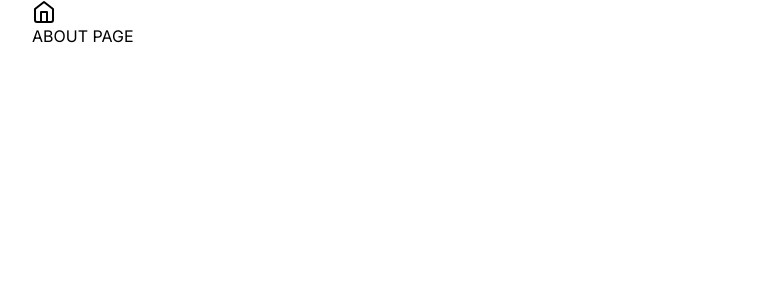
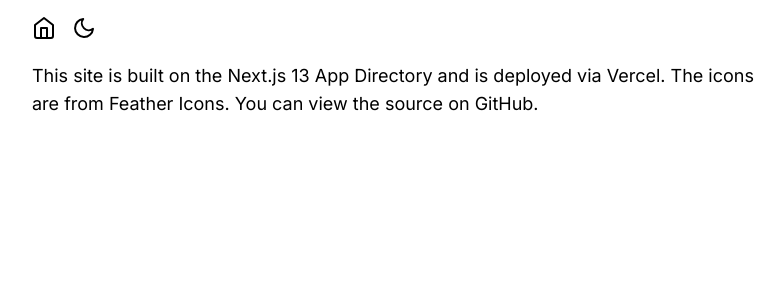
Before and after one commit to viktorfilyk4/blog-with-nextjs, a Next.js app: page /about in a window 1280 px wide. Shown: the top 300 px of the page, without its empty margins (240-1024 px from the left). Built offline with nearby package versions, Linux system fonts and the light colour scheme.

Commit message:
About page; some fixes

```diff
--- a/src/app/(subpages)/_components/header.tsx
+++ b/src/app/(subpages)/_components/header.tsx
@@ -1,12 +1,22 @@
-import Link from 'next/link'
-import { Home as HomeIcon } from 'react-feather'
+import DarkModeToggle from "@/app/_components/dark-mode-toggle"
+import Link from "next/link"
+import { Home as HomeIcon } from "react-feather"
 
 export default function Header() {
   return (
     <header>
-      <Link href="/">
-        <HomeIcon />
-      </Link>
+      <nav>
+        <ul className="flex gap-x-4">
+          <li>
+            <Link href='/'>
+              <HomeIcon className="dark:text-gray-400" />
+            </Link>
+          </li>
+          <li>
+            <DarkModeToggle />
+          </li>
+        </ul>
+      </nav>
       {/* If you want to add a Client Component here like a theme switcher, mark that
      component with "use client" and leave the majority of the header as an RSC */}
     </header>
--- a/src/app/(subpages)/about/page.tsx
+++ b/src/app/(subpages)/about/page.tsx
@@ -1,7 +1,13 @@
-export default function About({  }) {
+export default function About({}) {
   return (
-    <div>
-      ABOUT PAGE
-    </div>
+    <main>
+      <section>
+        <p className="text-lg py-4 dark:text-white">
+          This site is built on the Next.js 13 App Directory and is deployed via
+          Vercel. The icons are from Feather Icons. You can view the source on
+          GitHub.
+        </p>
+      </section>
+    </main>
   )
 }
--- a/src/app/layout.tsx
+++ b/src/app/layout.tsx
@@ -17,7 +17,7 @@ type RootLayoutProps = {
 export default function RootLayout({ children }: RootLayoutProps) {
   return (
     <html lang='en' suppressHydrationWarning>
-      <body className={inter.className + ' container mx-auto px-4 max-w-3xl'}>
+      <body className={inter.className + ' container mx-auto p-4 max-w-3xl'}>
         <NextThemesProvider>{children}</NextThemesProvider>
       </body>
     </html>
--- a/src/app/page.tsx
+++ b/src/app/page.tsx
@@ -46,16 +46,18 @@ export default async function Page() {
       </header>
       {/* main block */}
       <main>
-        <div className='py-4'>
-          <h3 className='text-2xl font-bold pb-2 dark:text-white'>About me</h3>
+        {/* About me section */}
+        <section className='py-4'>
+          <h2 className='text-2xl font-bold pb-2 dark:text-white'>About me</h2>
           <p className='dark:text-white'>
             I've previously worked at Blend and am currently building at Vercel.
             I'm interested in politics, tech, and building a fast, accessible
             web.
           </p>
-        </div>
-        <div>
-          <h3 className='text-2xl font-bold dark:text-white'>My projects</h3>
+        </section>
+        {/* My projects section */}
+        <section>
+          <h2 className='text-2xl font-bold dark:text-white'>My projects</h2>
           <div>
             {projects.map((pr) => {
               return <Project {...pr} />
@@ -67,9 +69,10 @@ export default async function Page() {
               this page
             </Link>
           </div>
-        </div>
-        <div>
-          <h3 className='text-2xl font-bold dark:text-white'>My posts</h3>
+        </section>
+        {/* My posts section */}
+        <section>
+          <h2 className='text-2xl font-bold dark:text-white'>My posts</h2>
           <div>
             <ul>
               <li>
@@ -89,7 +92,7 @@ export default async function Page() {
               </li>
             </ul>
           </div>
-        </div>
+        </section>
       </main>
       {/* footer */}
       <HomeFooter />
```
